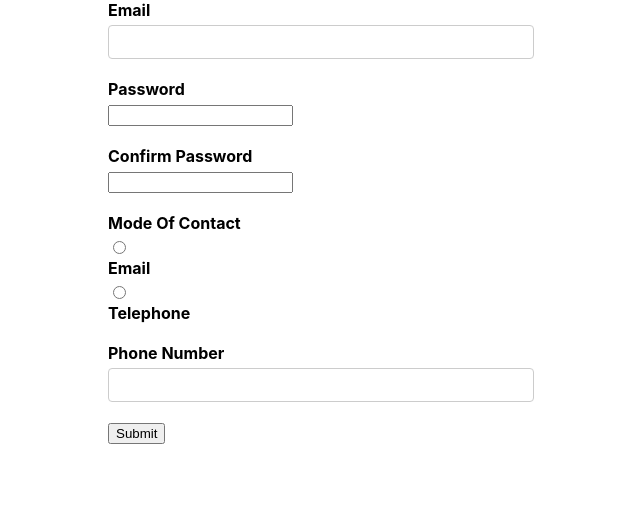
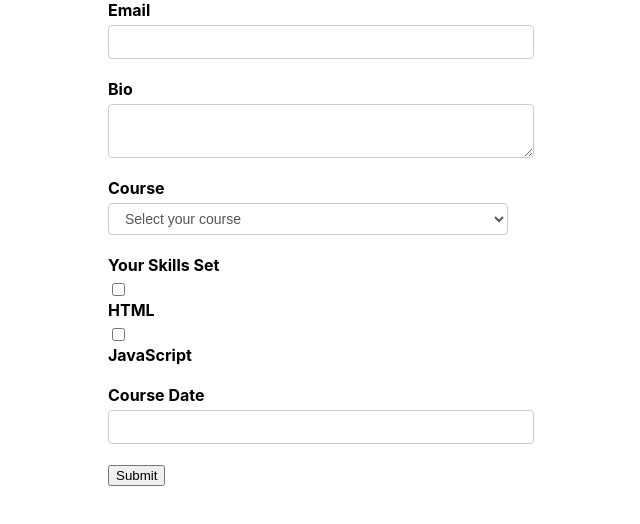
Before and after one commit to pradeep2165/react-formic, a React (Create React App) app: page / in a window 1280 px wide. Shown: the top 524 px of the page, without its empty margins (319-959 px from the left). Built offline with nearby package versions, Linux system fonts and the light colour scheme.

Commit message:
entrollment form added

```diff
--- a/src/App.js
+++ b/src/App.js
@@ -1,14 +1,16 @@
 import "./App.css";
-import FormikContainer from "./components/FormikContainer";
-import LoginForm from "./components/LoginForm";
-import RegistrationForm from "./components/RegistrationForm";
+import EnrollmentForm from "./components/EnrollmentForm";
+// import FormikContainer from "./components/FormikContainer";
+// import LoginForm from "./components/LoginForm";
+// import RegistrationForm from "./components/RegistrationForm";
 
 function App() {
   return (
     <div className="App">
       {/* <FormikContainer /> */}
       {/* <LoginForm /> */}
-      <RegistrationForm />
+      {/* <RegistrationForm /> */}
+      <EnrollmentForm />
     </div>
   );
 }
--- /dev/null
+++ b/src/components/EnrollmentForm.js
@@ -0,0 +1,57 @@
+import React from "react";
+import { Formik, Form } from "formik";
+import * as Yup from "yup";
+import FormikControl from "./FormikControl";
+
+function EnrollmentForm() {
+  const options = [
+    { key: "Select your course", value: "" },
+    { key: "React", value: "react" },
+    { key: "angular", value: "angular" },
+    { key: "Vue", value: "Vue" },
+  ];
+  const checkboxOptions = [
+    { key: "HTML", value: "html" },
+    { key: "JavaScript", value: "javascript" },
+  ];
+
+  const initialValues = {
+    email: "",
+    bio: "",
+    course: "",
+    skills: [],
+    courseDate: "",
+  };
+
+  const validationSchema = Yup.object({
+    email: Yup.string().email("Invalid email format").required("Required"),
+    bio: Yup.string().required("Required"),
+    course: Yup.string().required("Required"),
+    // skills: Yup.string().required("Required"),
+    courseDate: Yup.string().required("Required").nullable(),
+  });
+
+  const onSubmit = (values) => {
+    console.log("Form data", values);
+  };
+  return (
+    <Formik initialValues={initialValues} validationSchema={validationSchema} onSubmit={onSubmit}>
+      {(formik) => {
+        return (
+          <Form>
+            <FormikControl control="input" type="email" label="Email" name="email" />
+            <FormikControl control="textarea" label="Bio" name="bio" />
+            <FormikControl control="select" label="Course" name="course" options={options} />
+            <FormikControl control="checkbox" label="Your Skills Set" name="skills" options={checkboxOptions} />
+            <FormikControl control="date" label="Course Date" name="courseDate" type="text" />
+            <button type="submit" disabled={!formik.isValid}>
+              Submit
+            </button>
+          </Form>
+        );
+      }}
+    </Formik>
+  );
+}
+
+export default EnrollmentForm;
```
